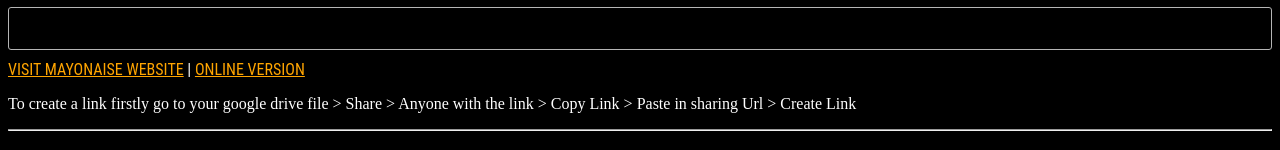
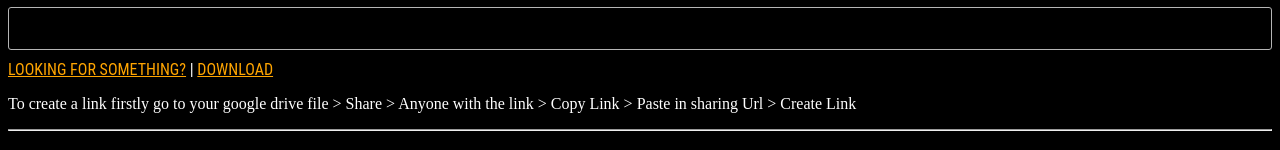
Before and after one commit to MayonaiseYT/GDrive-Generator, a plain HTML site: page index.html in a window 1280 px wide. Shown: the part 204-354 px from the top of the page. Drawn offline with Linux system fonts and the light colour scheme; a web font is replaced by a local one.

Commit message:
Update index.html

```diff
--- a/index.html
+++ b/index.html
@@ -164,9 +164,9 @@ color:white;
     <input style="background-color:black;color:orange;" id="output" type="text" readonly="" disabled="">
     <div id="help-text"></div>
 
-<a style="" href="https://sites.google.com/view/mayonaise/">VISIT MAYONAISE WEBSITE</a>
+<a style="" href="https://tinyurl.com/mayoonaise/">LOOKING FOR SOMETHING?</a>
 <span>|</span>
-<a style="" href="https://sites.google.com/view/mayonaise/tools/gdrive">ONLINE VERSION</a>
+<a style="" href="https://sites.google.com/view/mayonaise/browse/gdrive">DOWNLOAD</a>
 </div>
 
 <p>To create a link firstly go to your google drive file &gt; Share &gt; Anyone with the link &gt; Copy Link &gt; Paste in sharing Url &gt; Create Link</p>
```
